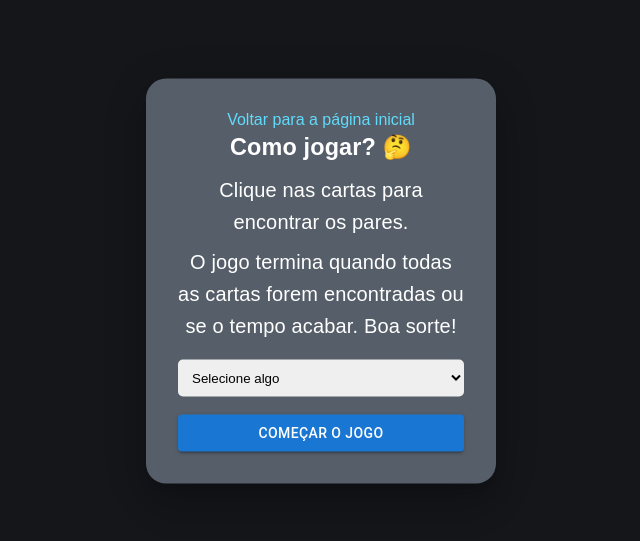
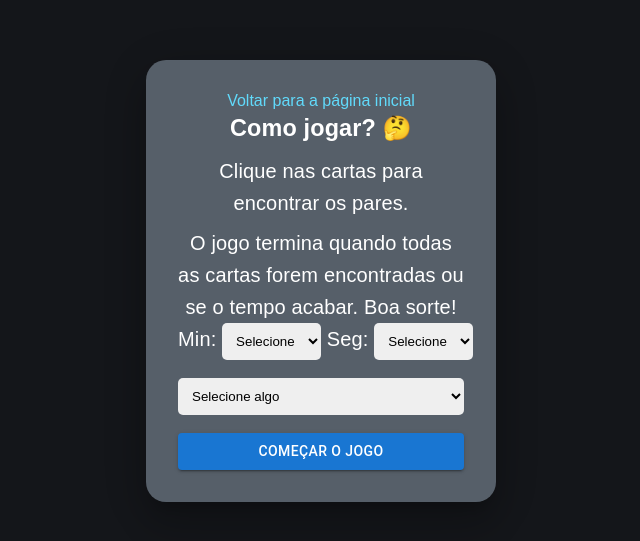
Before and after one commit to peterson337/jogos-com-react, a React (Create React App) app: page /jogo-da-memoria in a window 1280 px wide. Shown: the part 119-660 px from the top of the page, without its empty margins (319-959 px from the left). Built offline with nearby package versions, Linux system fonts and the light colour scheme.

Commit message:
adiciona seleção de temporizador no jogo da memória e atualiza lógica de ajuste de tempo

```diff
--- a/src/component/JogoDaMemoria.jsx
+++ b/src/component/JogoDaMemoria.jsx
@@ -9,6 +9,11 @@ export const JogoDaMemoria = () => {
     primeiraCarta: null,
     segundaCarta: null,
   });
+
+  const [selectTimers, setSelectTimers] = React.useState({
+    min: null,
+    seg: null,
+    })
 
   const [acerto, setAcerto] = React.useState(0);
 
@@ -22,14 +27,19 @@ export const JogoDaMemoria = () => {
   const [timer, setTimer] = React.useState({minuto: 0, segundo: 0});
 
   const ajustarTempo = () => {
-    if (select === "Animais") {
-      setTimer({minuto: 2, segundo: 59})
+    if (selectTimers.min === null && selectTimers.seg === null) {
+      if (select === "Animais") {
+        setTimer({minuto: 2, segundo: 59})
+      }
+      if (select === "Personagens") {
+        setTimer({minuto: 5, segundo: 59})
+      }
     }
-    if (select === "Personagens") {
-      setTimer({minuto: 5, segundo: 59})
+
+    if (selectTimers.min !== null && selectTimers.seg !== null) {
+      setTimer({minuto: selectTimers.min, segundo: selectTimers.seg})
     }
   }
-
 
   const [imagens, setImagens] = React.useState([
     { id: 1, src: "/img/gato.png", alt: "gato", type: "Animais" },
@@ -156,6 +166,13 @@ export const JogoDaMemoria = () => {
   //prettier-ignore
   const embaralharCartas = () => setImagens((prevImagens) => [...prevImagens].sort(() => Math.random() - 0.5));
 
+   // for (let i = imagens.length - 1; i > 0; i--) {
+    // const j = Math.floor(Math.random() * (i + 1));
+    // [imagens[i], imagens[j]] = [imagens[j], imagens[i]];
+    // }
+
+    // setImagens(imagens);
+
   const mostrarCarta = (e) => {
     const  primeiraCarta = armazenarCartasMostradas.current.primeiraCarta;
     const  segundaCarta = armazenarCartasMostradas.current.segundaCarta;
@@ -204,6 +221,10 @@ export const JogoDaMemoria = () => {
   };
 
   const resetarJogo = () => {
+    if (select === "Selecione algo") {
+      alert("Selecione uma opção no dropdown para iniciar o jogo");
+      return;
+    }
     setIsJogoIniciado(true);
     ajustarTempo();
     setAcerto(0);
@@ -216,6 +237,8 @@ export const JogoDaMemoria = () => {
     setAcerto(0);
     setIsOpenModal(true);
     setMessageJogo("Jogo iniciado");
+    setSelectTimers({min: null, seg: null});
+    setSelect("Selecione algo");
   }
 
   return (
@@ -265,6 +288,7 @@ export const JogoDaMemoria = () => {
               resetarJogo={() => resetarJogo()}
               MessageFimJogo={messageJogo}
               setSelect={setSelect}
+              selectTimers={setSelectTimers}
             />
           </>
         ) : (
--- a/src/component/ModalComponent.jsx
+++ b/src/component/ModalComponent.jsx
@@ -8,7 +8,7 @@ import "../component/css/modal.css";
 
 export const ModalComponent = (props) => {
    //prettier-ignore
-  const { openModal, closeModal, content, resetarJogo, MessageFimJogo, setSelect } = props;
+  const { openModal, closeModal, content, resetarJogo, MessageFimJogo, setSelect, selectTimers } = props;
 
   const style = {
     position: "absolute",
@@ -26,6 +26,17 @@ export const ModalComponent = (props) => {
     resetarJogo();
     closeModal();
   };
+
+  const numeros = React.useRef([]);
+
+  React.useEffect(() => {
+    if (content === "jogoDaMemoria") {
+      for (let i = 1; i < 61; i++) {
+        numeros.current.push(i);
+      }
+    }
+  }, [])
+
 
   return (
     <Modal
@@ -83,6 +94,30 @@ export const ModalComponent = (props) => {
 
                   <p>O jogo termina quando todas
                   as cartas forem encontradas ou se o tempo acabar. Boa sorte!</p>
+
+                 <div style={{display: "inline-flex",}}>
+
+                 <span>Min:</span>   &nbsp;
+
+                  <select className="select" onChange={(e) => selectTimers(prev => ({...prev, min: e.target.value}))}>
+                  <option value="Selecione" selected style={{display:"none"}}>Selecione</option>
+                    {
+                      numeros.current.map((num) => (
+                        <option value={num} >{num}</option>
+                      ))
+                    }
+                  </select>
+                    &nbsp;
+                  <span>Seg:</span>  &nbsp;
+                   <select className="select" onChange={(e) => selectTimers(prev => ({...prev, seg: e.target.value}))}>
+                    <option value="Selecione" selected style={{display:"none"}}>Selecione</option>
+                  {
+                      numeros.current.map((num) => (
+                        <option value={num}>{num}</option>
+                      ))
+                    }
+                  </select>
+                 </div>
 
                 </Typography>
                 <br />
```
Also changed, not shown: 1 other file (tests, documents, lock files or other folders).
